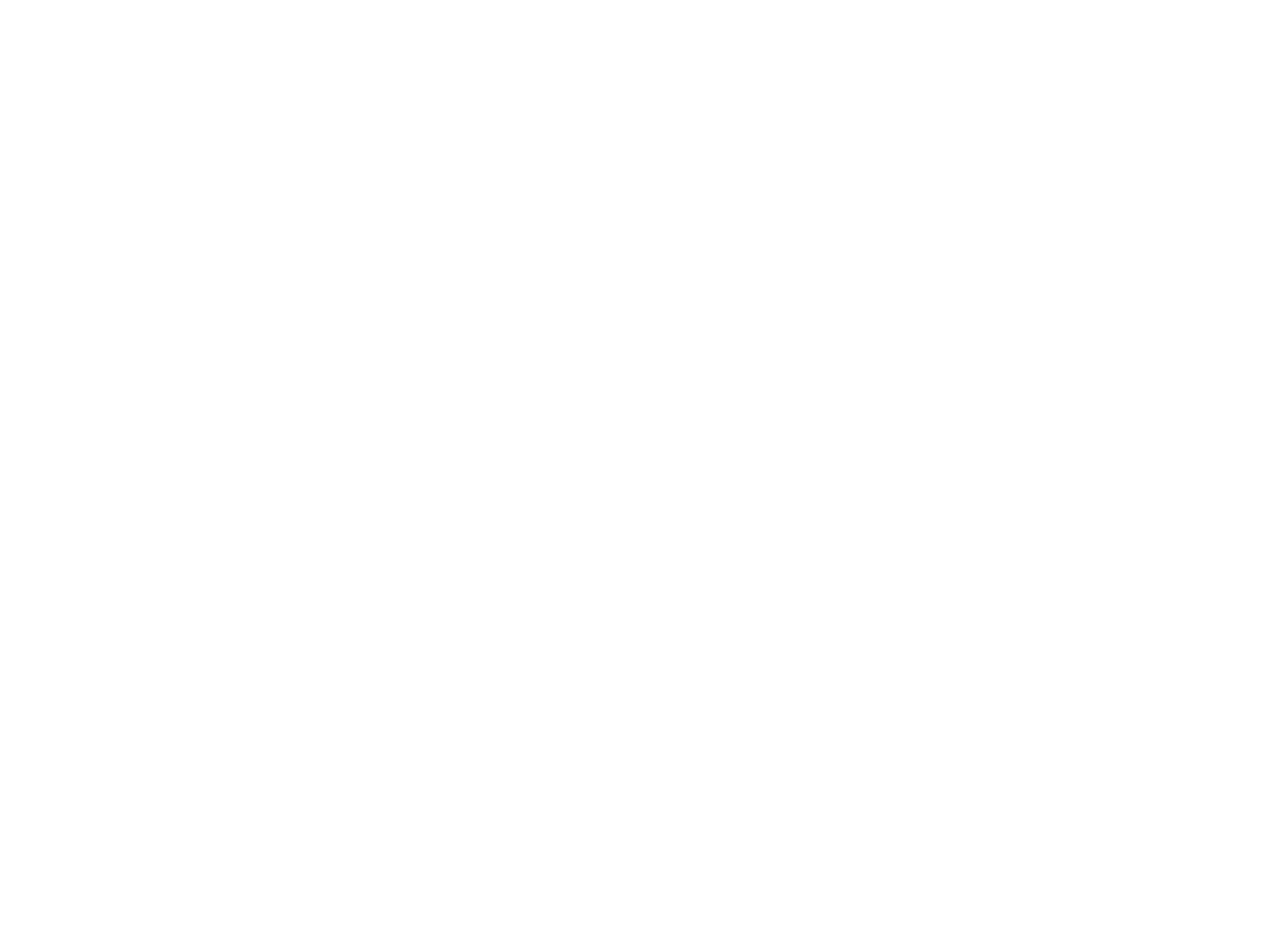
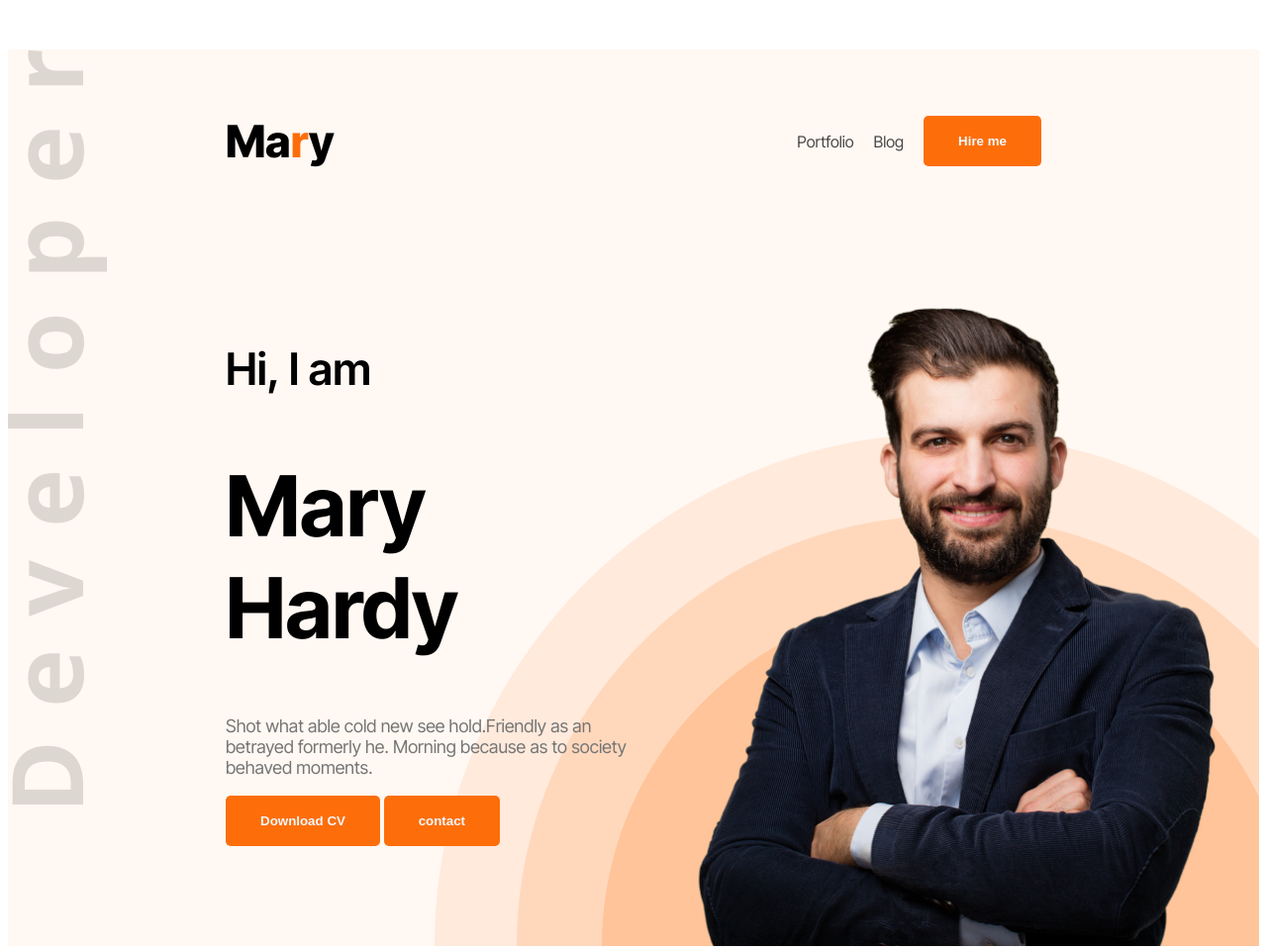
Before and after one commit to Hasib18272/web-portfolio, a plain HTML site: page index.htm in a window 1280 px wide. Shown: the top 960 px of the page at 99% size. Before the commit the page ends 800 px from the top, so only its background shows below. Drawn offline with Linux system fonts and the light colour scheme.

Commit message:
added new content

```diff
--- a/index.htm
+++ b/index.htm
@@ -4,12 +4,59 @@
     <meta charset="UTF-8">
     <meta name="viewport" content="width=device-width, initial-scale=1.0">
     <title>My first portfolio</title>
+    <link rel="preconnect" href="https://fonts.googleapis.com">
+<link rel="preconnect" href="https://fonts.gstatic.com" crossorigin>
+<link href="https://fonts.googleapis.com/css2?family=Inter+Tight:ital,wght@0,100..900;1,100..900&display=swap" rel="stylesheet">
+    <link rel="stylesheet" href="styles/port.css">
 </head>
-<body>
-    <header>
+<body class="inter-tight-normal">
+    <header class = "header secondary-bg">
+        <nav>
+            <h3 class="nav-title">Ma<span class="nav-highlight">r</span>y</h3>
+            <ul class = "nav-list">
+                <li><a class = "nav-color" href="">Portfolio</a></li>
+                <li><a class = "nav-color" href="">Blog</a></li>
+                <li><a  href=""><button class = "btn-hire">Hire me</button></a></li>
+            </ul>
+        </nav>
+        <div class="banner">
+            <div class="banner-content">
+            <h4 class="banner-text">Hi, I am</h4>
+            <h1 class="banner-bold">Mary Hardy</h1>
+           <p class="p-text">Shot what able cold new see hold.Friendly as an betrayed formerly he. Morning because as to society behaved moments.</p>
+           <button class = "btn-hire">Download CV</button>
+           <button class = "btn-hire">contact</button>
+           </div>
+           <img class = "image_banner" src ="Image/hardy.png" alt="Mary Hardy">
+        </div>
 
     </header>
     <main>
+        <section class = "about  secondary-bg ">
+            <section class = "small-bg">
+            <h3 class = "about-title">About me</h3>
+            <p class = "about-text">I am a designer & developer with a passion for web design. I enjoy developing simple, clean and slick websites that provide real value to the end user. Thousands of clients have procured exceptional results while working with me. Delivering work within time and budget which meets clients requirements in our mata.</p>
+            <div class = "about-items">
+                <div>
+                    <p class = "item-title">Name</p>
+                    <p class = "item-text">Mary Hardy</p>
+                </div>
+                <div>
+                    <p class = "item-title">Email</p>
+                    <p class = "item-text">mary.hardy@example.com</p>
+                </div>
+                <div>
+                    <p class = "item-title">date of birth</p>
+                    <p class = "item-text">January 1, 1990</p>
+                </div>
+                <div>
+                    <p class = "item-title">From</p>
+                    <p class = "item-text">New York, USA</p>
+                </div>
+            </div>
+            </section>
+
+        </section>
 
     </main>
     <footer>
--- /dev/null
+++ b/styles/port.css
@@ -0,0 +1,123 @@
+
+.inter-tight-normal {
+  font-family: "Inter Tight", sans-serif;
+  font-optical-sizing: auto;
+
+  font-style: normal;
+}
+.nav-title{
+    font-weight : 800;
+    font-size : 45px;
+
+}
+.nav-color{
+    color : #474747;
+    text-decoration: none;
+    margin-right: 20px;
+}
+.nav-list{
+    display: flex;
+    list-style: none;
+    align-items: center;
+}
+.nav-highlight{
+    color: #FD6E0A;
+}
+
+
+nav {
+    display: flex;
+    justify-content: space-between;
+    align-items: center;
+    padding: 20px;
+    margin: 50px 200px;
+
+}
+.btn-hire{
+    background-color: #FD6E0A;
+    font-weight: bold;
+   border: none;
+   border-radius: 5px;
+   color: aliceblue;
+    padding: 18px 35px;
+
+
+}
+.header{
+    background-image: url('../image/developer.png'),url('../image/header_bg.png');
+    background-repeat: no-repeat;
+    background-position: top left, bottom right;
+
+}
+/*banner*/
+.banner{
+    display: flex;
+
+    margin-right: 163px;
+    justify-content: space-between;
+    margin: 0 35px 0 220px;
+}
+.banner-content{
+    width:580px;
+    height:356px;
+}
+.banner-text{
+    font-weight: 600;
+    font-size: 45px;
+
+}
+.banner-bold{
+    font-weight:bold;
+    font-size: 85px;
+}
+.p-text{
+    font-size: 18px;
+    color: #757575;
+}
+.image_banner{
+    width:580px;
+}
+/*shared styles*/
+.about-title{
+    font-weight: bold;
+    font-size: 35px;
+
+
+}
+.about-text{
+    font-size: 18px;
+    color: #757575;
+}
+.secondary-bg{
+    background-color: #FFF8F3;
+}
+main{
+    max-width: 1140px;
+    margin: 0 auto;
+}
+.about{
+    border-radius: 10px;
+    padding:130px 150px;
+    text-align: center;
+    margin-top: 130px;
+
+
+
+}
+.small-bg{
+    background-color: #f7f2f0;
+    height: 288px;
+    width: 827px;
+    padding-top:2px;
+    border-color: #000000;
+}
+.about-items
+{
+    display: flex;
+    justify-content: space-around;
+
+}
+
+.item-text{
+    font-weight: bold;
+}
```
Also changed, not shown: Image/developer.png (added), Image/hardy.png (added), Image/header_bg.png (added).
